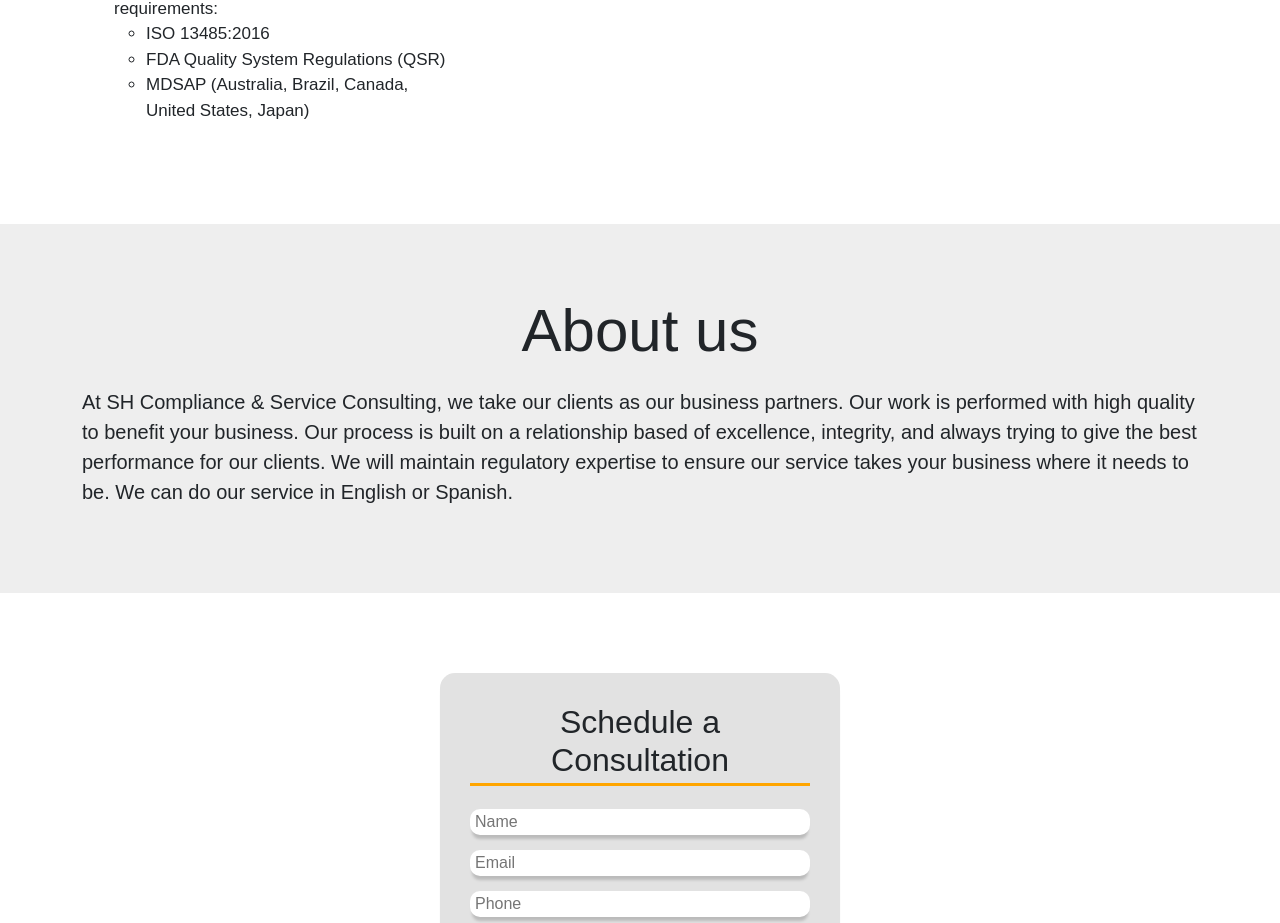
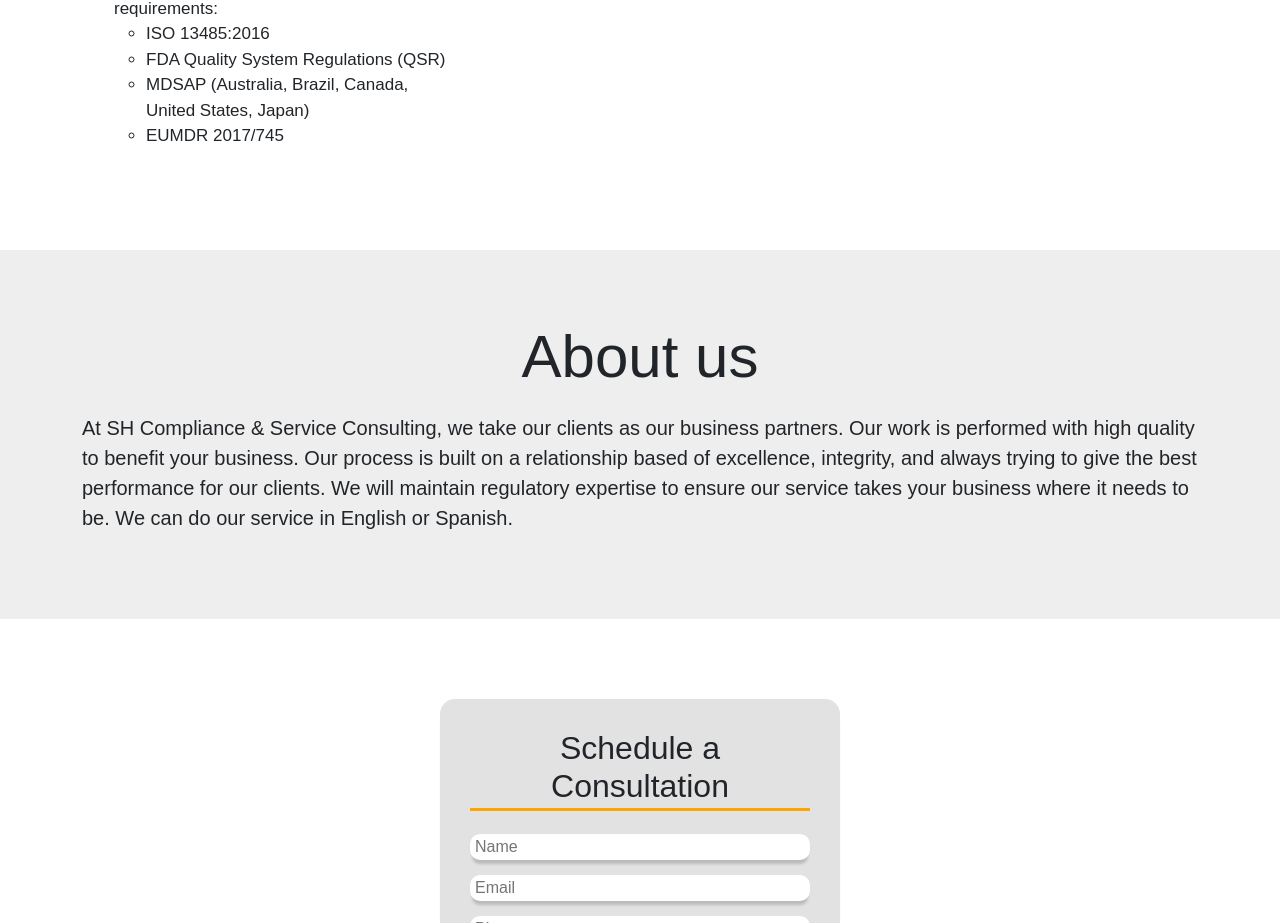
Before and after one commit to bsmrdel101/sh-service-consulting, a React (Create React App) app: page /#/ in a window 1280 px wide. Shown: the part 1157-2080 px from the top of the page. Built offline with nearby package versions, Linux system fonts and the light colour scheme; no server answers.

Commit message:
added extra section to quality regulations

```diff
--- a/src/components/CompanyServices/CompanyServices.jsx
+++ b/src/components/CompanyServices/CompanyServices.jsx
@@ -20,6 +20,7 @@
                                 <li>ISO 13485:2016</li>
                                 <li>FDA Quality System Regulations (QSR)</li>
                                 <li>MDSAP (Australia, Brazil, Canada, United States, Japan)</li>
+                                <li>EUMDR 2017/745</li>
                             </ul>
                         </ul>
                     </div>
```
